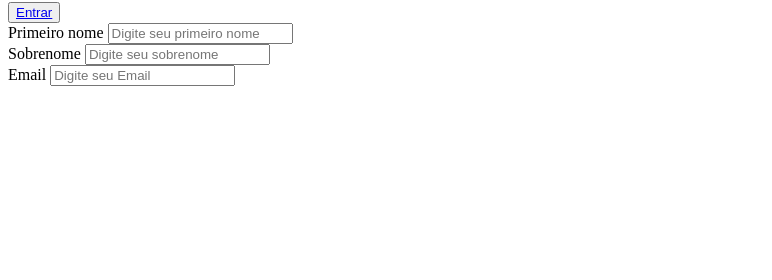
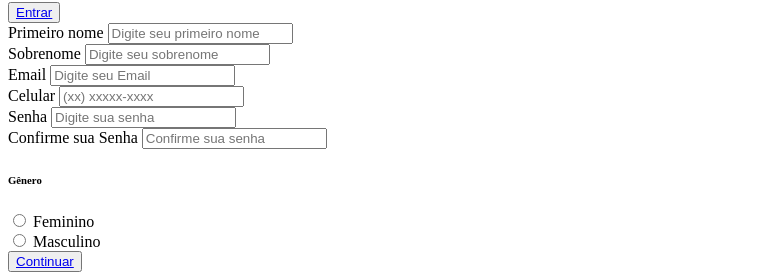
Before and after one commit to FrankSCarvalho/treinando_html_css_javascript, a plain HTML site: page formulario_de_cadastro/index.html in a window 1280 px wide. Shown: the part 606-886 px from the top of the page, without its empty margins (0-772 px from the left). Before the commit the page ends 800 px from the top, so only its background shows below. Drawn offline with Linux system fonts and the light colour scheme.

Commit message:
HTML pronto

```diff
--- a/formulario_de_cadastro/index.html
+++ b/formulario_de_cadastro/index.html
@@ -36,6 +36,42 @@
                         <label for="email">Email</label>
                         <input id="email" type="email" name="email" placeholder="Digite seu Email" required>
                     </div>
+
+                    <div class="input-box">
+                        <label for="number">Celular</label>
+                        <input id="number" type="tel" name="number" placeholder="(xx) xxxxx-xxxx" required>
+                    </div>
+
+                    <div class="input-box">
+                        <label for="password">Senha</label>
+                        <input id="password" type="password" name="password" placeholder="Digite sua senha" required>
+                    </div>
+
+                    <div class="input-box">
+                        <label for="confirmPassword">Confirme sua Senha</label>
+                        <input id="confirmPassword" type="password" name="confirmPassword" placeholder="Confirme sua senha" required>
+                    </div>
+                </div>
+
+                <div class="gender-inputs">
+                    <div class="gender-title">
+                        <h6>Gênero</h6>
+                    </div>
+                    <div class="gender-group">
+                        <div class="gender-input">
+                            <input type="radio" name="gender" id="famale">
+                            <label for="famale">Feminino</label>
+                        </div>
+
+                        <div class="gender-input">
+                            <input type="radio" name="gender" id="male">
+                            <label for="male">Masculino</label>
+                        </div>
+                    </div>
+                </div>
+
+                <div class="continue-button">
+                    <button><a href="#">Continuar</a></button>
                 </div>
             </form>
         </div>
```
